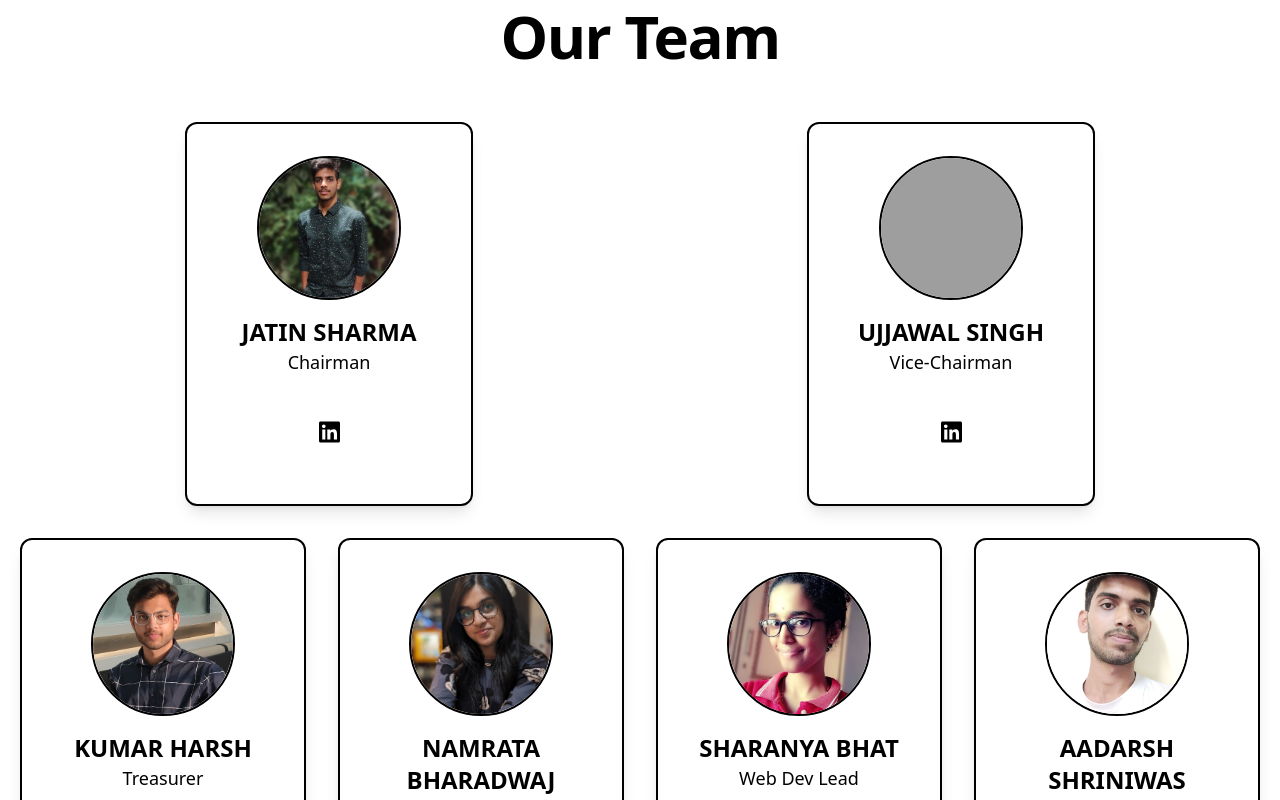
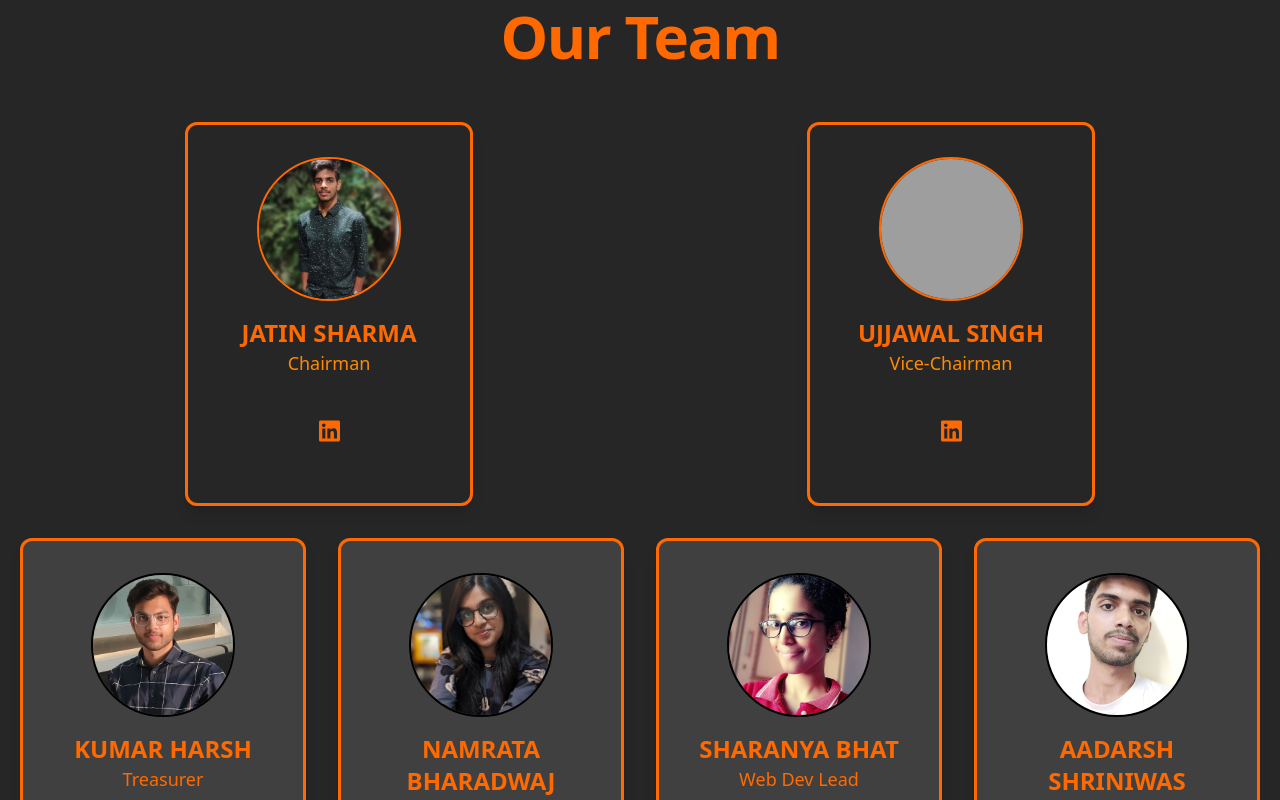
Before and after one commit to jishkhar/Corsit-O, a React (Vite) app: page /team in a window 1280 px wide. Shown: the part 200-1000 px from the top of the page. Built offline with nearby package versions, Linux system fonts and the light colour scheme; grey boxes are pictures that could not be loaded.

Commit message:
color team page

```diff
--- a/src/components/Team/Team.jsx
+++ b/src/components/Team/Team.jsx
@@ -337,8 +337,8 @@ const people = [
 const Team = () => {
   return (
     <>
-      <div className="w-full py-[7rem] px-4 z-50">
-        <h2 className="text-5xl text-center font-bold tracking-tight sm:text-6xl">
+      <div className="w-full py-[7rem] px-4 z-50 bg-[#262626]">
+        <h2 className="text-5xl text-center font-bold tracking-tight sm:text-6xl text-orange-500">
           Our Team
         </h2>
         <div className="max-w-[1240px] my-14 mx-auto grid gap-8">
@@ -346,14 +346,14 @@ const Team = () => {
           <div className="grid grid-cols-2 gap-1">
             {people.slice(0, 2).map((person, i) => (
               <div className="flex items-center justify-center" key={i}>
-                <div className="w-72 h-96 rounded-xl border-2 px-6 pt-8 pb-10 shadow-lg transition-transform hover:scale-105 flex flex-col items-center">
-                  <div className="relative w-36 h-36 rounded-full overflow-hidden border-2">
+                <div className="w-72 h-96  rounded-xl border-3 border-orange-500 px-6 pt-8 pb-10 shadow-lg transition-transform hover:scale-105 flex flex-col items-center">
+                  <div className="relative w-36 h-36 rounded-full overflow-hidden border-2 border-orange-500">
                     <img className="w-full h-full object-cover" src={person.image} alt={person.name} />
                   </div>
-                  <h1 className="mt-4 text-center text-2xl font-bold">{person.name}</h1>
-                  <h3 className="text-center text-lg">{person.role}</h3>
+                  <h1 className="mt-4 text-center text-2xl font-bold text-orange-500">{person.name}</h1>
+                  <h3 className="text-center text-lg text-orange-400">{person.role}</h3>
                   <div className="mt-auto pb-4 flex justify-center">
-                    <a target="_blank" href={person.linkedin} className="text-2xl">
+                    <a target="_blank" href={person.linkedin} className="text-2xl text-orange-500">
                       <FontAwesomeIcon icon={faLinkedin} />
                     </a>
                   </div>
@@ -363,17 +363,18 @@ const Team = () => {
           </div>
 
 
+
           <div className="grid lg:grid-cols-4 sm:grid-cols-2 md:grid-cols-3 gap-8">
             {people.slice(2).map((person, i) => (
               <div className="flex items-center justify-center" key={i}>
-                <div className="w-72 h-96 rounded-xl border-2 px-6 pt-8 pb-10 shadow-lg transition-transform hover:scale-105 flex flex-col items-center">
+                <div className="w-72 h-96 bg-[#414040] rounded-xl border-3 border-orange-500 px-6 pt-8 pb-10 shadow-lg transition-transform hover:scale-105 flex flex-col items-center">
                   <div className="relative w-36 h-36 rounded-full overflow-hidden border-2">
                     <img className="w-full h-full object-cover" src={person.image} alt={person.name} />
                   </div>
-                  <h1 className="mt-4 text-center text-2xl font-bold">{person.name}</h1>
-                  <h3 className="text-center text-lg">{person.role}</h3>
+                  <h1 className="mt-4 text-center text-2xl font-bold text-orange-500">{person.name}</h1>
+                  <h3 className="text-center text-lg text-orange-500">{person.role}</h3>
                   <div className="mt-auto pb-4 flex justify-center">
-                    <a target="_blank" href={person.linkedin} className="text-2xl">
+                    <a target="_blank" href={person.linkedin} className="text-2xl text-orange-500">
                       <FontAwesomeIcon icon={faLinkedin} />
                     </a>
                   </div>
```
